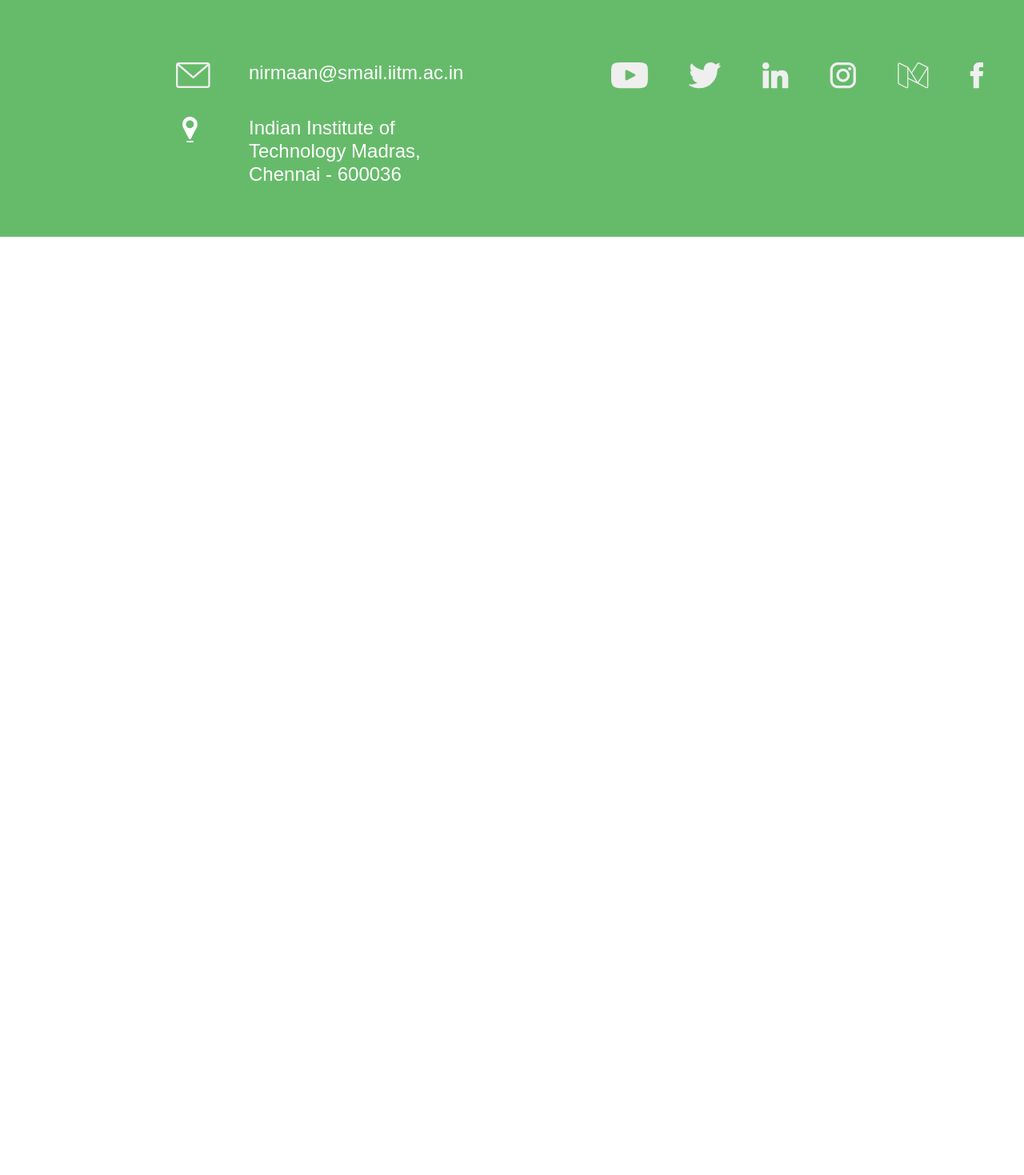
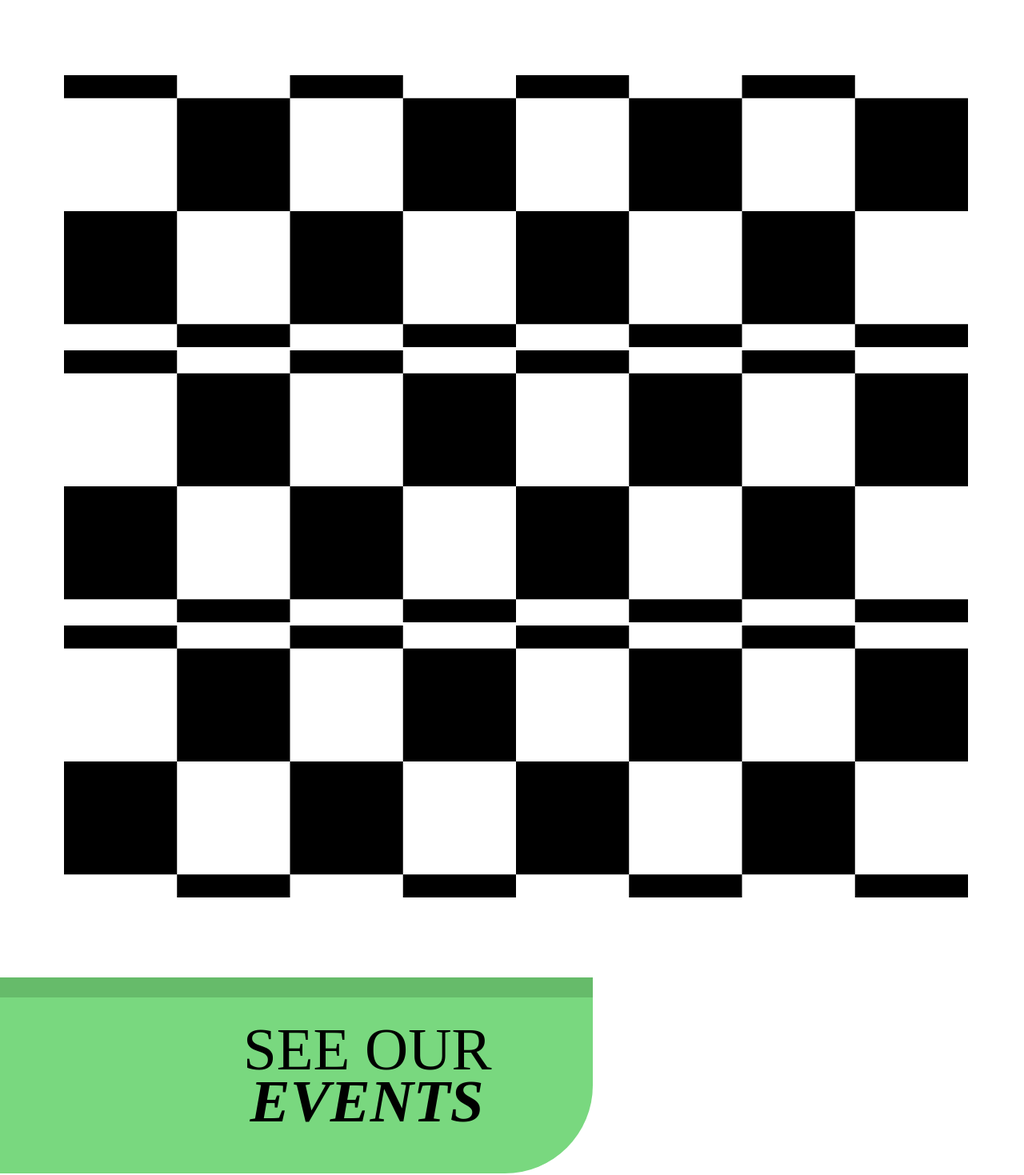
Before and after one commit to realnihal/nirmaan-laravel, a React (Create React App) app: page /media in a window 1280 px wide. Shown: the part 547-2016 px from the top of the page at 80% size. Before the commit the page ends 872 px from the top, so only its background shows below. Built offline with nearby package versions, Linux system fonts and the light colour scheme.

Commit message:
media page done

```diff
--- a/src/Pages/inner-pages/Media.js
+++ b/src/Pages/inner-pages/Media.js
@@ -5,6 +5,7 @@
 import Footer from "../Footer";
 
 import TeamSubCompTitle from "../inner-pages/inner-sub-compoents.js/TeamSubCompTitle";
+import MediaSubComp from "./inner-sub-compoents.js/MediaSubComp";
 
 function Media() {
   return (
@@ -23,6 +24,17 @@
             </div>
           </div>
         </div>
+        <div className="media-sub-comp">
+          <MediaSubComp />
+        </div>
+        <TeamSubCompTitle MediaSubtitle="SEE OUR" topic="EVENTS" />
+        <div className="media-sub-comp">
+          <MediaSubComp />
+        </div>
+        <TeamSubCompTitle MediaSubtitle="SEE OUR" topic="TEAM" />
+        <div className="media-sub-comp">
+          <MediaSubComp />
+        </div>
       </div>
       <Footer />
     </div>
--- /dev/null
+++ b/src/Pages/inner-pages/inner-sub-compoents.js/MediaSubComp.js
@@ -0,0 +1,18 @@
+import React from "react";
+
+import chessImg from "../../../images/chess.png";
+
+function MediaSubComp() {
+  return (
+    <div>
+      <img src={chessImg} />
+      <img src={chessImg} />
+      <img src={chessImg} />
+      <img src={chessImg} />
+      <img src={chessImg} />
+      <img src={chessImg} />
+    </div>
+  );
+}
+
+export default MediaSubComp;
--- a/src/Pages/inner-pages/inner-sub-compoents.js/teamSubCompTitle.css
+++ b/src/Pages/inner-pages/inner-sub-compoents.js/teamSubCompTitle.css
@@ -68,4 +68,5 @@
   font-size: 75px;
   line-height: 65.25px;
   padding-left: 13rem;
+  text-align: center;
 }
--- a/src/Pages/inner-pages/media.css
+++ b/src/Pages/inner-pages/media.css
@@ -29,3 +29,9 @@
 .nir-you {
   margin-top: -1rem;
 }
+
+.media-sub-comp{
+    margin-top: 6rem;
+    margin-left: 5rem;
+    margin-bottom: 6rem;
+}
```
Also changed, not shown: src/images/chess.png (added).
